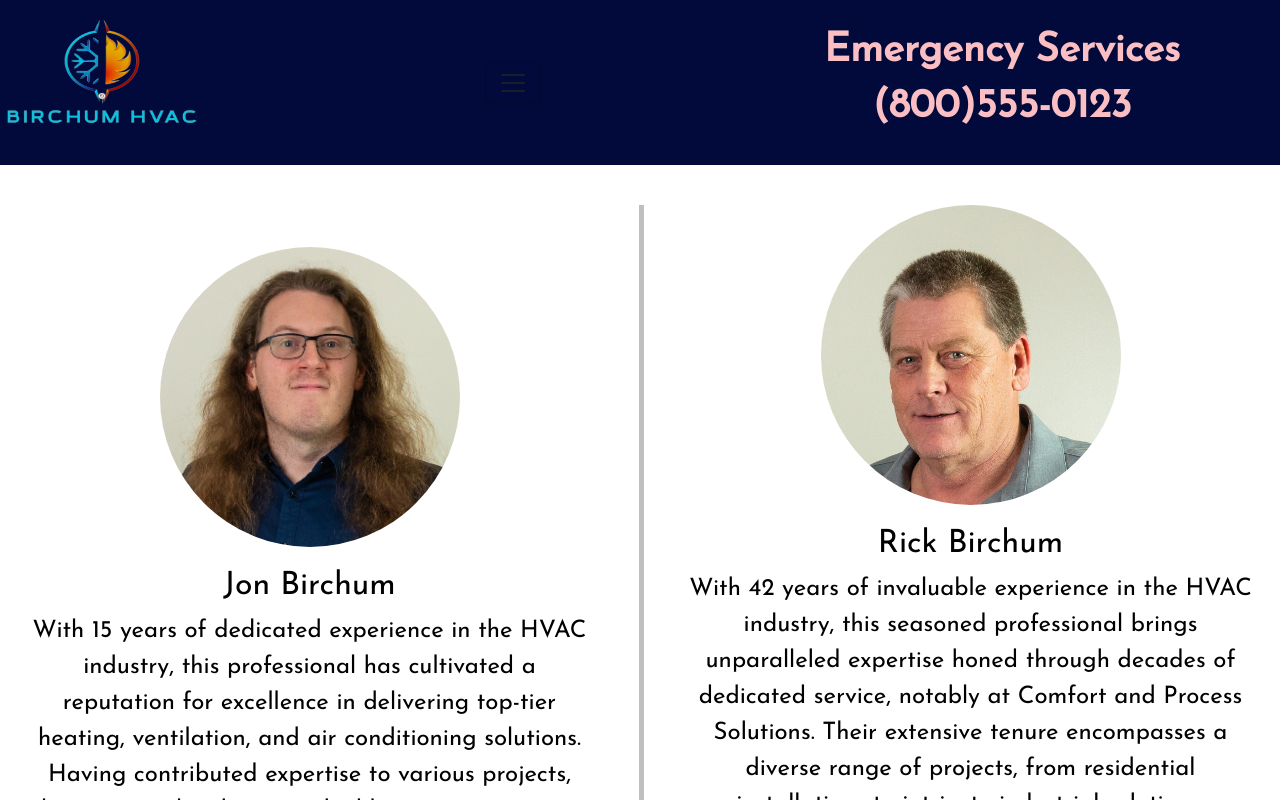
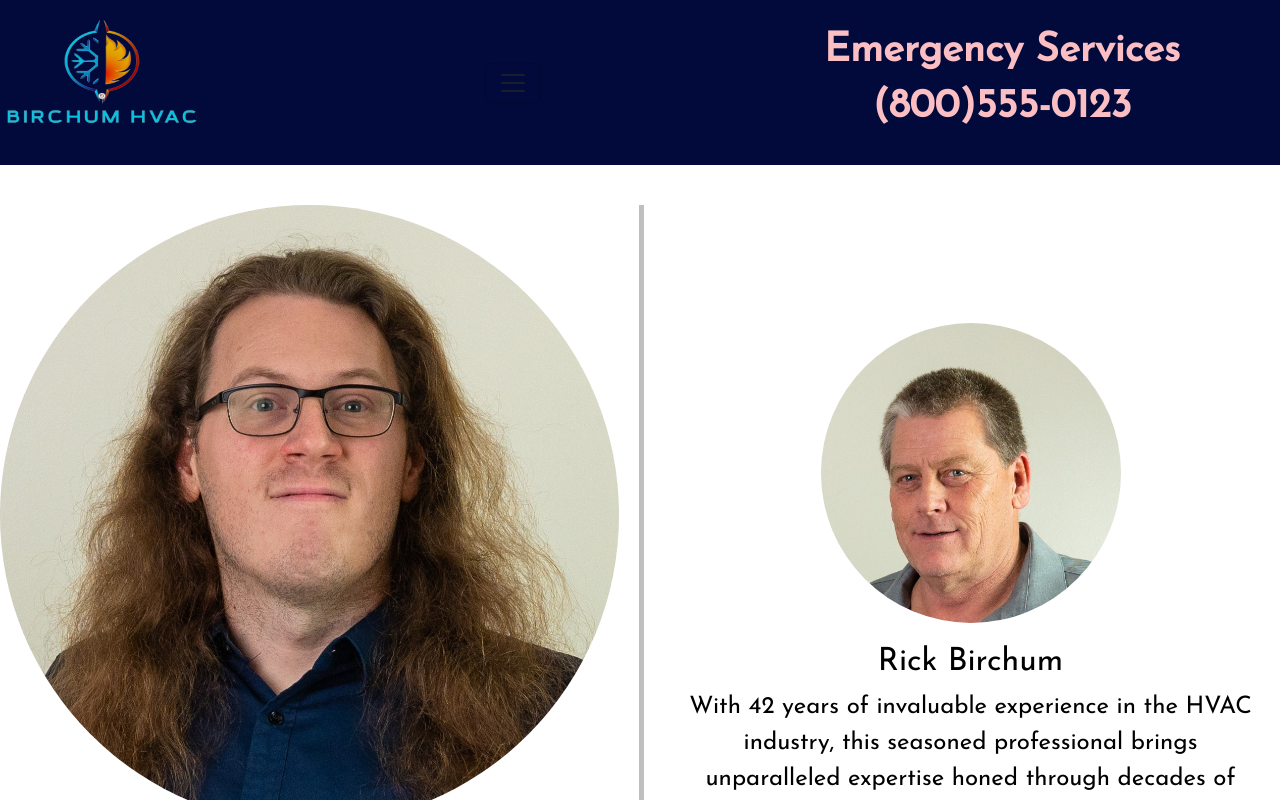
Before and after one commit to RifleCityCoding/Birchum-HVAC-Frontend, a Next.js app in the folder fastapi-frontend/: page /About in a window 1280 px wide. Shown: the top 800 px of the page. Built offline with nearby package versions, Linux system fonts and the light colour scheme.

Commit message:
changes for deployment

```diff
--- a/fastapi-frontend/src/pages/About/index.js
+++ b/fastapi-frontend/src/pages/About/index.js
@@ -11,6 +11,7 @@ import { Josefin_Sans } from "next/font/google";
 import Footer from "../components/MainFooter";
 import BannerText from "../components/BannerText";
 import LoginPage from "../components/LoginBoxv2";
+import Image from 'next/image';
 
 const josefin = Josefin_Sans({
   weight: "400",
@@ -33,7 +34,7 @@ export default function AboutUs() {
       }
     };
     getUserFromLocalStorage();
-  }, []);
+  }, [dispatch]);
 
   const handleLogout = () => {
     authService.logout();
@@ -63,15 +64,14 @@ export default function AboutUs() {
             }}
           >
             <div style={{ marginBottom: "20px" }}>
-              <img
-                src="./JonProfile.jpg"
+              <Image
+                src="/JonProfile.jpg"
                 alt="Owner 1"
-                style={{
-                  width: "300px",
-                  height: "300px",
-                  borderRadius: "50%",
-                  objectFit: "cover",
-                }}
+                width={300}
+                height={300}
+                layout="responsive"
+                objectFit="cover"
+                style={{ borderRadius: "50%" }}
               />
             </div>
             <div
--- a/fastapi-frontend/src/pages/components/MyCalendar.jsx
+++ b/fastapi-frontend/src/pages/components/MyCalendar.jsx
@@ -101,7 +101,7 @@ const MyCalendar = () => {
     console.log("Start Hour:", startHour);
     console.log("End Hour:", endHour);
     if (!fullName || !phoneNumber) {
-      alert("Please fill in your name and phone number");
+      alert("Please fill in your name and phone number" );
       return;
     }
 
```
